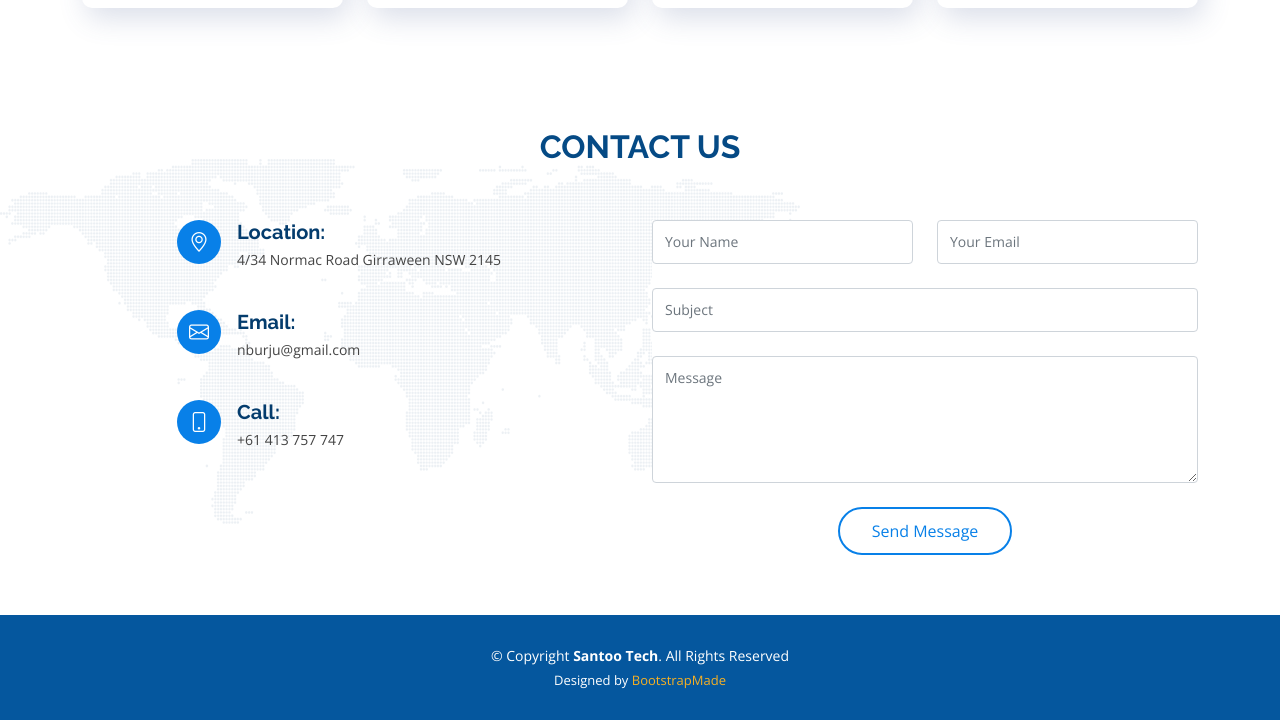
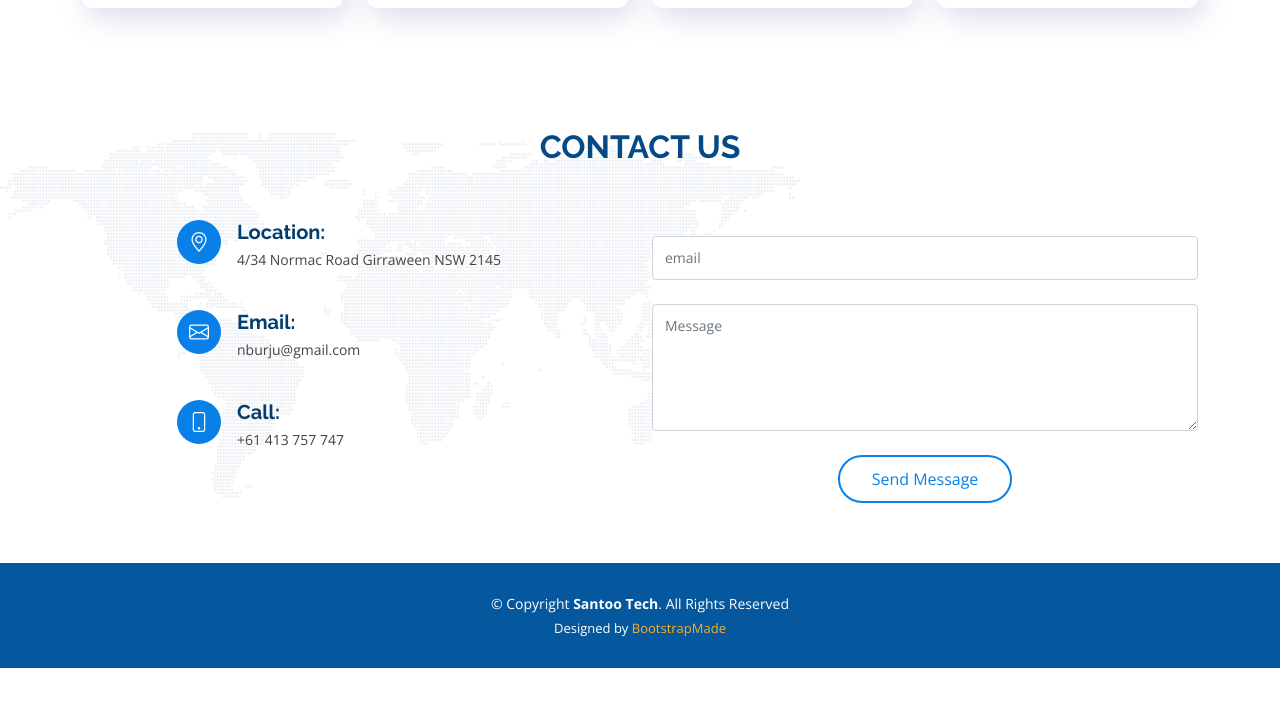
Before and after one commit to nburuju/santootech.github.io, a plain HTML site: page index.html in a window 1280 px wide. Shown: the part 859-1579 px from the top of the page. After the commit the page ends 1527 px from the top, so only its background shows below. Drawn offline with nearby package versions, Linux system fonts and the light colour scheme.

Commit message:
Updating index.html

```diff
--- a/index.html
+++ b/index.html
@@ -763,18 +763,21 @@
 
           <div class="col-lg-6 mt-5 mt-lg-0" data-aos="fade-left" data-aos-delay="100">
 
-            <form action="forms/contact.php" method="post" role="form" class="php-email-form">
-              <div class="row">
+            <form action="https://formspree.io/f/xpzbnpwg" method="post" role="form" class="php-email-form">
+              <!-- <div class="row">
                 <div class="col-md-6 form-group">
                   <input type="text" name="name" class="form-control" id="name" placeholder="Your Name" required>
                 </div>
                 <div class="col-md-6 form-group mt-3 mt-md-0">
                   <input type="email" class="form-control" name="email" id="email" placeholder="Your Email" required>
                 </div>
+              </div> -->
+              <div class="form-group mt-3">
+                <input type="email" class="form-control" name="email" id="email" placeholder="email" required>
               </div>
-              <div class="form-group mt-3">
+              <!-- <div class="form-group mt-3">
                 <input type="text" class="form-control" name="subject" id="subject" placeholder="Subject" required>
-              </div>
+              </div> -->
               <div class="form-group mt-3">
                 <textarea class="form-control" name="message" rows="5" placeholder="Message" required></textarea>
               </div>
```
